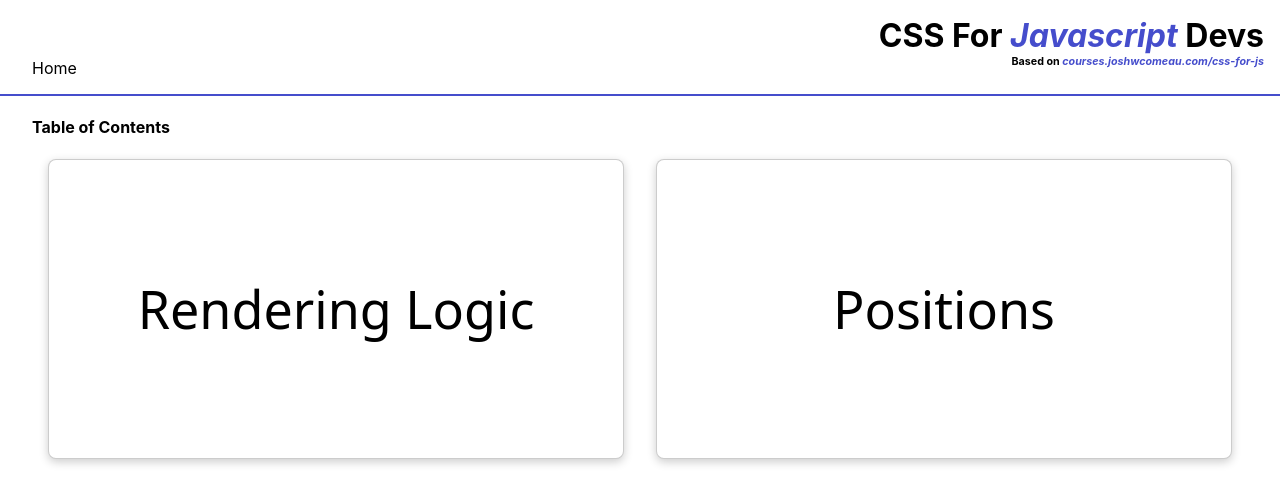
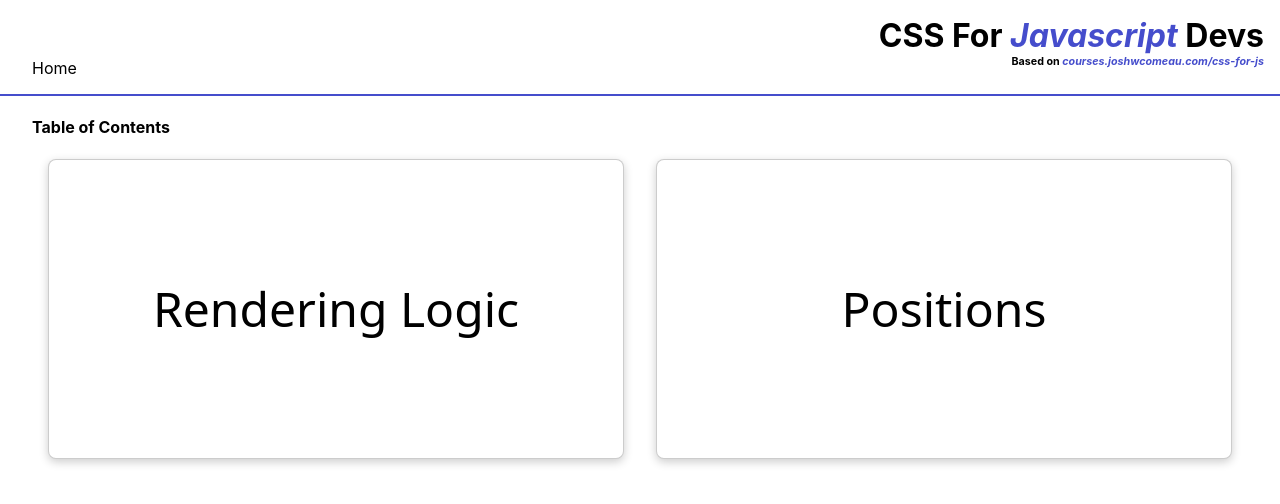
Before and after one commit to Breck37/css-for-js-demo, a Next.js app: page / in a window 1280 px wide. Shown: the top 504 px of the page. Built offline with nearby package versions, Linux system fonts and the light colour scheme.

Commit message:
fix: minor improvements
Signed-off-by: Brent Eckert <brent.eckert7@gmail.com>

```diff
--- a/components/LinkItem.js
+++ b/components/LinkItem.js
@@ -35,7 +35,7 @@
 
   > span {
     font-family: system-ui;
-    font-size: 52px;
+    font-size: 48px;
   }
 
   &:hover {
--- a/styles/Home.module.css
+++ b/styles/Home.module.css
@@ -4,6 +4,8 @@
   display: flex;
   flex-direction: column;
   justify-content: center;
+  position: relative;
+  overflow: hidden;
 }
 
 .footer {
@@ -18,7 +20,6 @@
 .table-of-contents {
   height: 100%;
   overflow: hidden;
-  overflow-y: scroll;
   padding: 0 2rem;
 }
 
```
